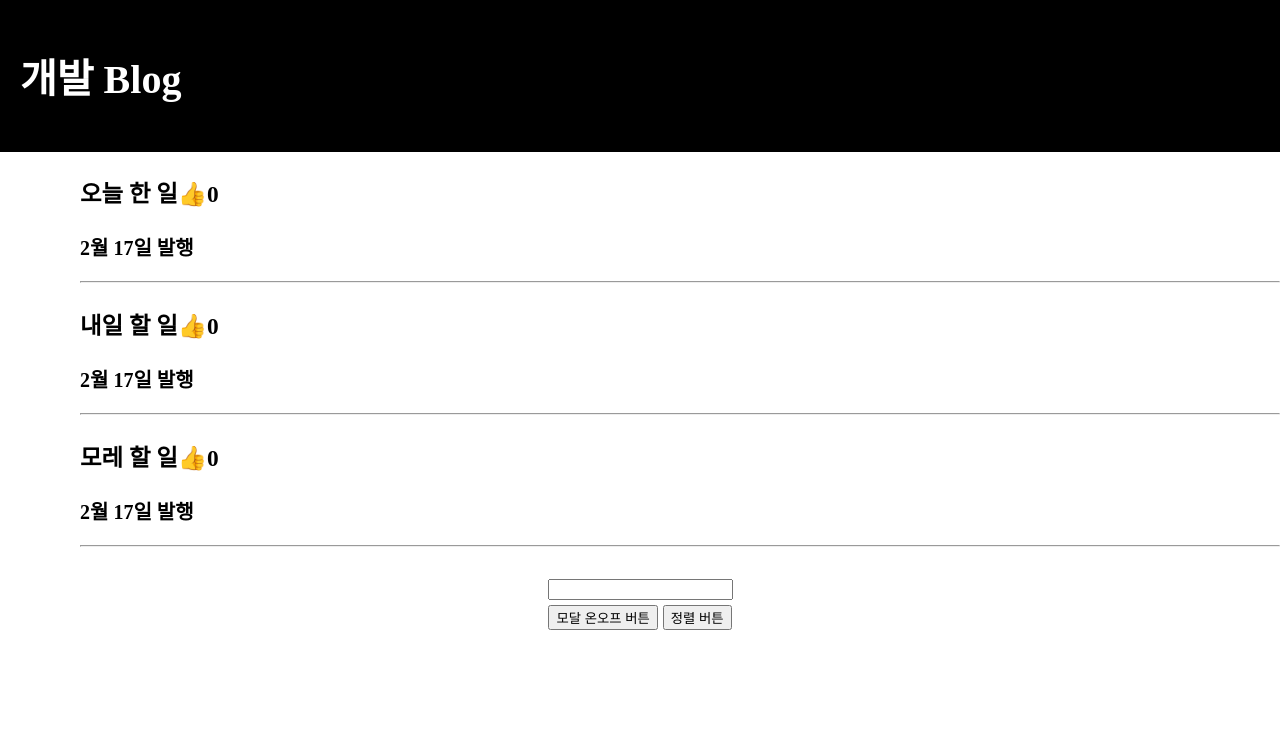
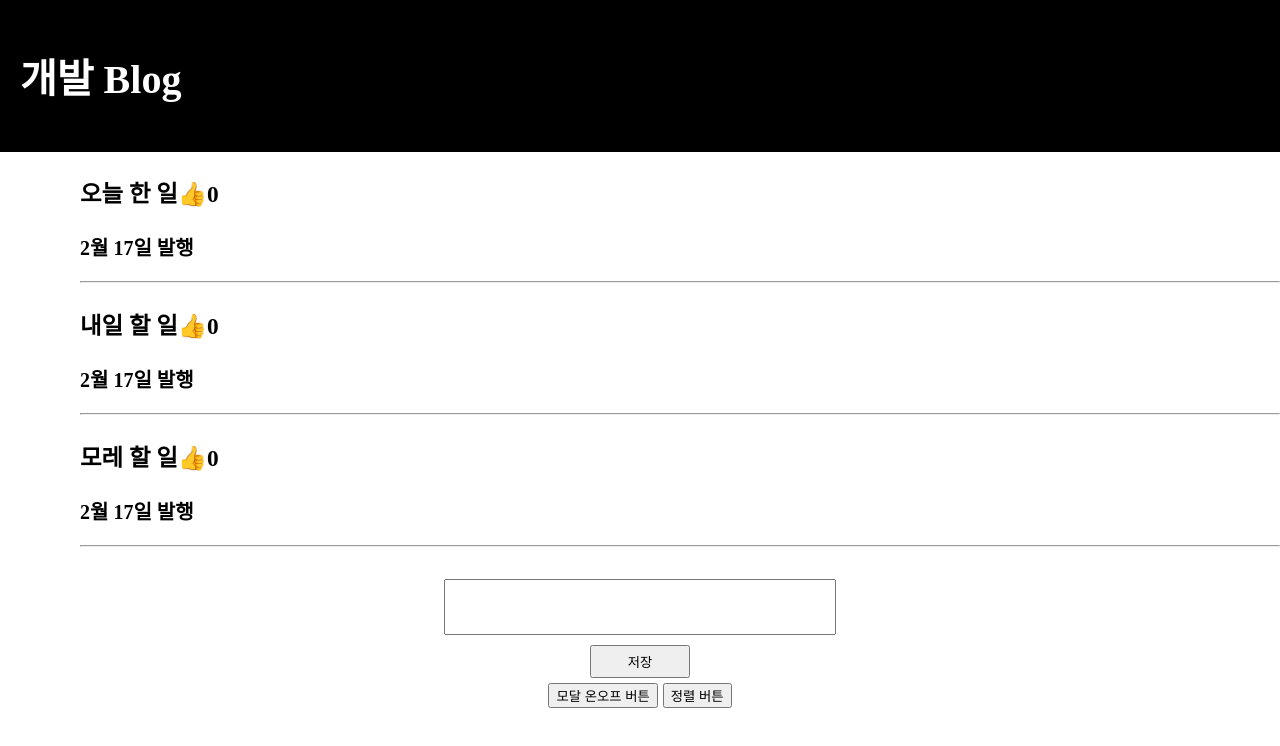
Before and after one commit to uhgenie7/devblog, a React (Create React App) app: page / in a window 1280 px wide. Shown: the top 746 px of the page. Built offline with nearby package versions, Linux system fonts and the light colour scheme.

Commit message:
글을 추가하는 기능.
배열의 맨 앞 부분에 넣고 싶으므로 배열에 관한 메소드 중 unshift를 써주었다.

```diff
--- a/src/App.css
+++ b/src/App.css
@@ -43,9 +43,25 @@ body {
   margin-right: 5px;
 }
 
-.inputValue {
+.publish {
   display: block;
   margin: 5px auto;
+  text-align: center;
+  display: flex;
+  align-items: center;
+  justify-content: center;
+  flex-direction: column;
+}
+
+.publish input {
+  width: 30%;
+  height: 50px;
+  margin-bottom: 10px;
+}
+
+.publish button {
+  width: 100px;
+  padding: 5px;
 }
 
 .App-logo {
--- a/src/App.js
+++ b/src/App.js
@@ -3,7 +3,6 @@ import logo from "./logo.svg";
 import "./App.css";
 
 function App() {
-  let posts = "데이터바인딩";
   let [good, change] = useState([0, 0, 0]);
   let [title, changeTitle] = useState([
     "오늘 한 일",
@@ -56,14 +55,26 @@ function App() {
           );
         })}
       </ul>
+      {/* 글제목 추가 */}
+      <div className="publish">
         <input
-        className="inputValue"
-        placeholder={inputValue}
+          type="text"
           onChange={(e) => {
             inputChange(e.target.value);
           }}
         />
         {inputValue}
+        <button
+          onClick={() => {
+            let pushArray = [...title];
+            pushArray.unshift(inputValue);
+            changeTitle(pushArray);
+          }}
+        >
+          저장
+        </button>
+      </div>
+      {/* 모달창 버튼 */}
       <div className="btns">
         <button
           onClick={() => {
```
Lines whose indentation alone changed are shown as unchanged.
